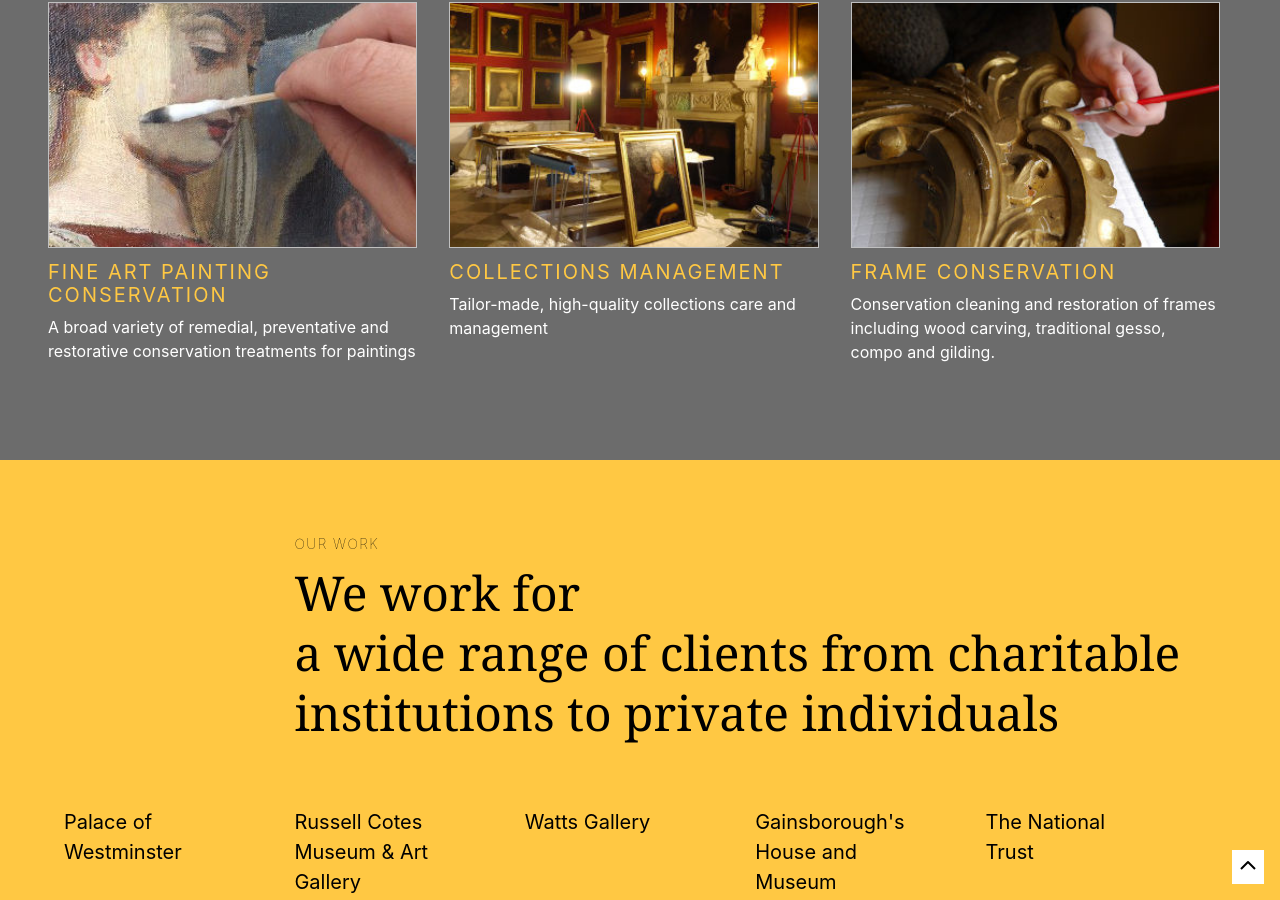
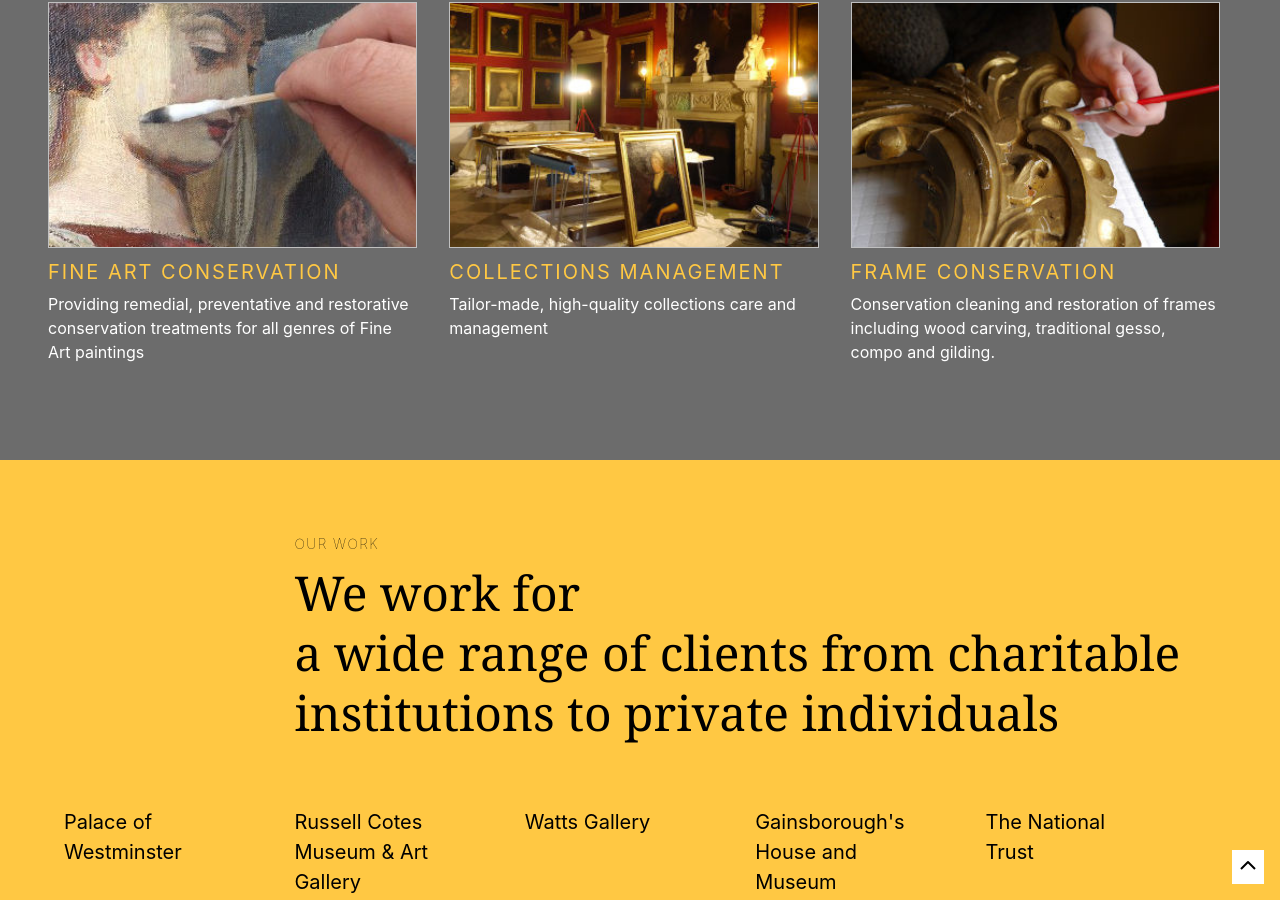
Before and after one commit to wearethoughtfox/brickhouse, a Jekyll site: the page built from index.html, in a window 1280 px wide and 900 px high, scrolled down 1518 px. Built offline with Jekyll 4.4.1, drawn with Linux system fonts in a browser that asks for light colours; a script that is not in the unit is left out.

Commit message:
Update Services “painting-conservation-and-restoration”

```diff
--- a/_services/painting-conservation-and-restoration.md
+++ b/_services/painting-conservation-and-restoration.md
@@ -1,13 +1,13 @@
 ---
-excerpt: A broad variety of remedial, preventative and restorative conservation
-  treatments for paintings
+excerpt: Providing remedial, preventative and restorative conservation
+  treatments for all genres of Fine Art paintings
 wordpress_id: 108
 layout: service
 author: april
 slug: painting-conservation-and-restoration
 date: 2012-05-06 20:06:50+00:00
 comments: false
-title: Fine Art Painting Conservation
+title: Fine Art Conservation
 link: http://www.brickhouseconservation.co.uk/painting-conservation-and-restoration/
 image: /images/a-cleaning-6-4.jpg
 ---
@@ -59,8 +58,6 @@ Lining imparts strength to the original canvas. Less invasive, and preventative
 
 ## Treat flaking and water damages
 
-
-
 ## Historic labels
 
 Canvas stamps or labels on the reverse may aid dating a painting and provide information on its historical provenance. The longevity of historic labels can be prolonged by careful treatment and protective measures.
```
Also changed, not shown: other parts of _services/painting-conservation-and-restoration.md (+1 -2 lines).
